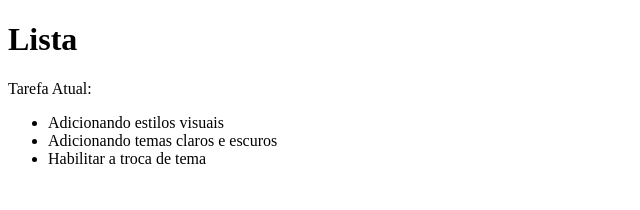
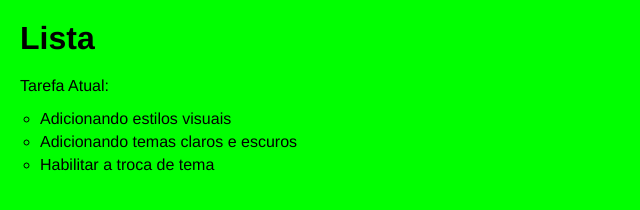
Before and after one commit to BrunoBelarmino007/Aplication, a plain HTML site: page index.html in a window 1280 px wide. Shown: the whole page, without its empty margins (0-640 px from the left). Drawn offline with Linux system fonts and the light colour scheme.

Commit message:
Foi adicionado conteudo na pasta do main.css e adicionado um seletor no body da pasta do index.html

```diff
--- a/index.html
+++ b/index.html
@@ -6,7 +6,7 @@
     <title>Basic Aplication</title>
     <link rel="stylesheet" href="main.css">
 </head>
-<body id="tema-escuro">
+<body class="tema-claro">
     <h1> Lista </h1>
     <p id="msg"> Tarefa Atual: </p>
     <ul>
--- a/main.css
+++ b/main.css
@@ -0,0 +1,59 @@
+:root {
+  --verde: #00ff00;
+  --branco: #ffffff;
+  --preto: #000000;
+}
+
+* {
+  margin: 0;
+  padding: 0;
+  box-sizing: border-box;
+}
+
+body {
+  background: var(--bg);
+  color: var(--fontColor);
+  font-family: Helvetica, Arial, sans-serif;
+  padding: 20px;
+  transition: background-color 0.3s ease, color 0.3s ease;
+}
+
+h1 {
+  color: var(--fontColor);
+  margin-bottom: 20px;
+}
+
+p {
+  color: var(--fontColor);
+  margin-bottom: 15px;
+}
+
+ul {
+  font-family: Helvetica, Arial, sans-serif;
+  margin-left: 20px;
+  margin-bottom: 30px;
+}
+
+li {
+  list-style: circle;
+  color: var(--fontColor);
+  margin-bottom: 5px;
+}
+
+.list {
+  list-style: square;
+}
+
+.tema-claro {
+  --bg: var(--verde);
+  --fontColor: var(--preto);
+  --btnBg: var(--preto);
+  --btnFontColor: var(--branco);
+}
+
+.tema-escuro {
+  --bg: var(--preto);
+  --fontColor: var(--verde);
+  --btnBg: var(--branco);
+  --btnFontColor: var(--preto);
+}
```
